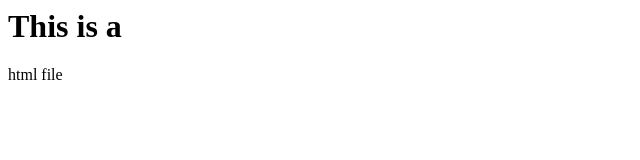
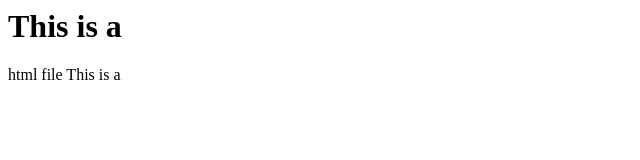
Before and after one commit to Uthraaa/newwebrepo, a plain HTML site: page index.html in a window 1280 px wide. Shown: the full height of the page, 0-640 px from the left. Drawn offline with Linux system fonts and the light colour scheme.

Commit message:
Update index.html

```diff
--- a/index.html
+++ b/index.html
@@ -2,6 +2,6 @@
 <head></head>
 <body>
   <h1>This is a</h1>
-<p>html file</p>
+<p>html file This is a</p>
 </body>
 </html>
```
